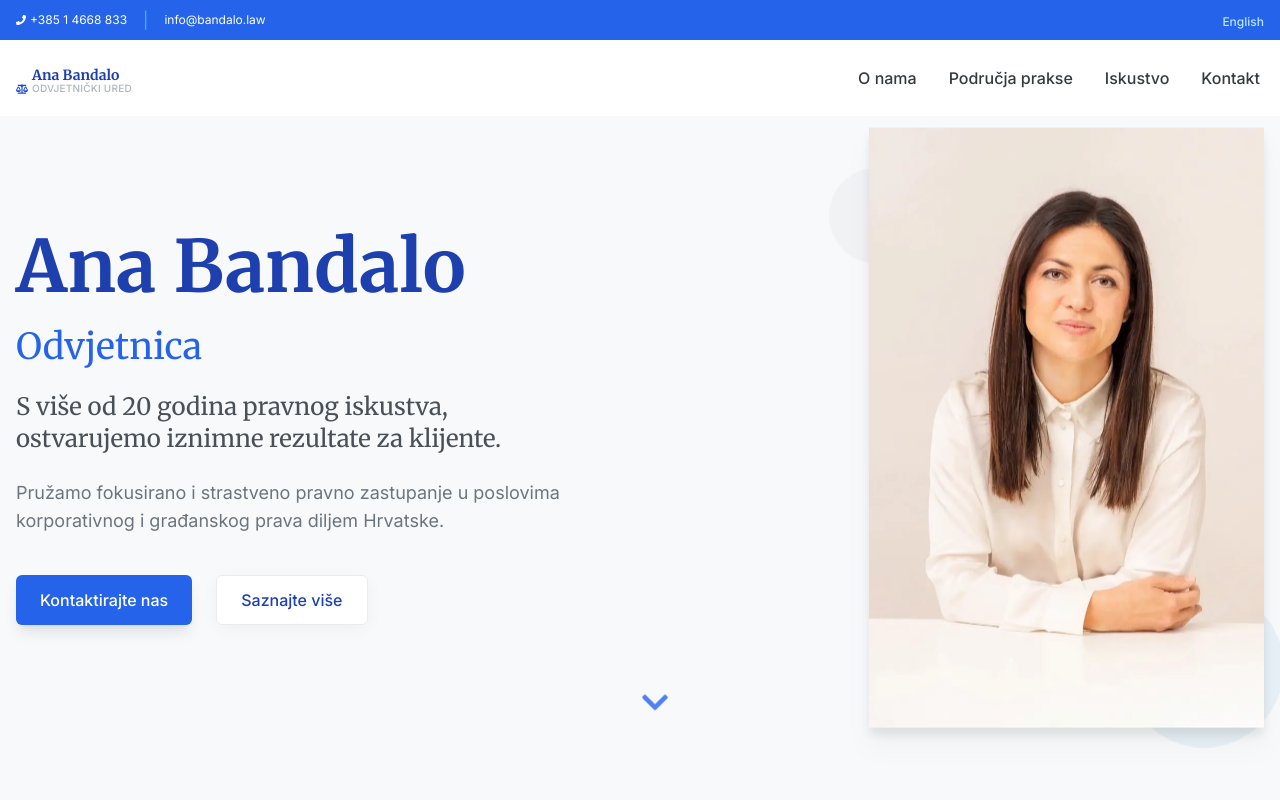
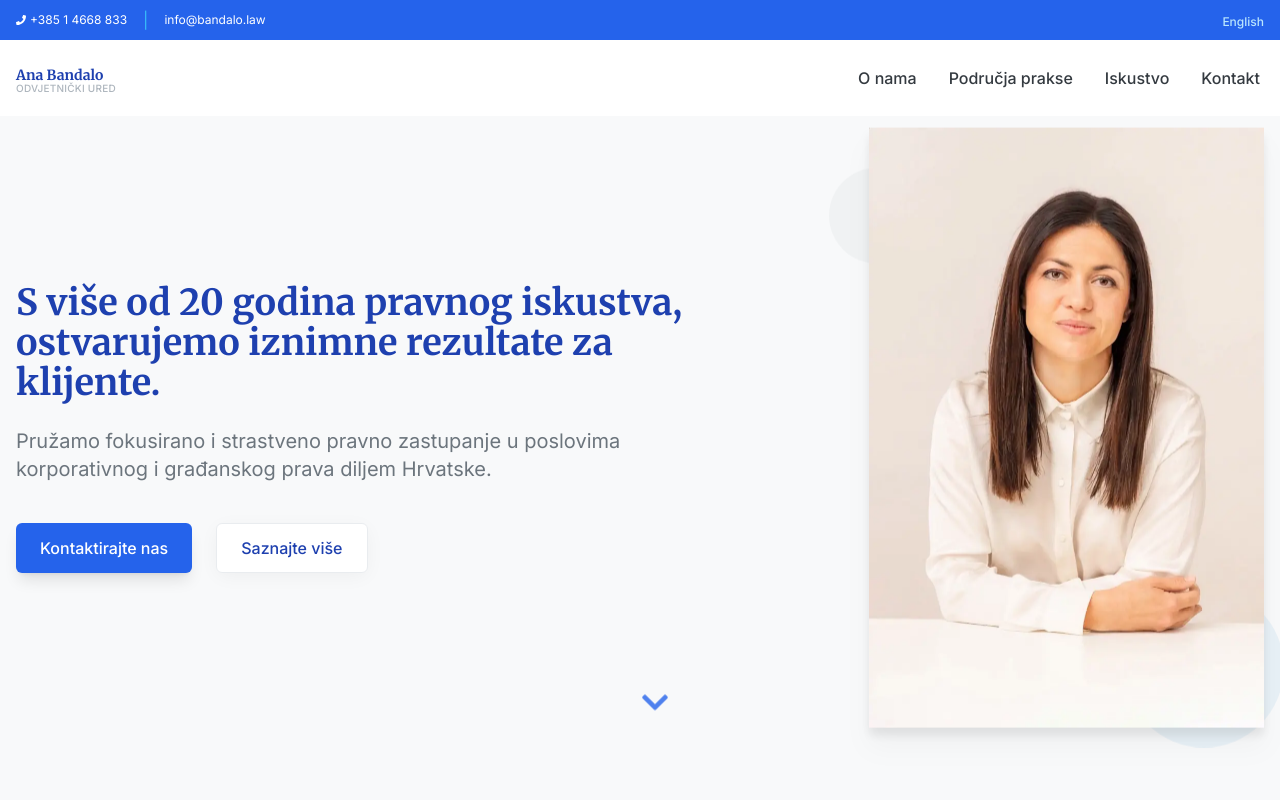
Before and after one commit to sikiriki12/ana_web_novi, a React (Vite) app: page / in a window 1280 px wide. Shown: the top 800 px of the page. Built offline with nearby package versions, Linux system fonts and the light colour scheme.

Commit message:
changes to hero section

```diff
--- a/src/components/layout/Header.jsx
+++ b/src/components/layout/Header.jsx
@@ -75,11 +75,8 @@ export default function Header({ language, setLanguage }) {
               {/* Logo */}
               <div className="flex-1 flex items-center justify-between relative">
                 <div className="flex-shrink-0 ml-1 sm:ml-0">
-                  <Link to="/" className="flex items-center group absolute top-1/2 translate-y-[-10px]">
-                    <div className="mr-1 text-primary-700 hidden sm:block">
-                      <FaBalanceScale size={12} className="group-hover:scale-110 transition-transform duration-300" />
-                    </div>
-                    <div>
+                <Link to="/" className="flex items-center group absolute top-1/2 translate-y-[-10px]">
+                  <div>
                       <h1 className="text-sm font-serif font-bold text-primary-800 m-0 leading-none">
                         Ana Bandalo
                       </h1>
--- a/src/pages/Home.jsx
+++ b/src/pages/Home.jsx
@@ -53,23 +53,15 @@ export default function Home() {
           <div className="grid grid-cols-1 lg:grid-cols-12 gap-12 items-center">
             {/* Text content - Animated entrance */}
             <div className="lg:col-span-7 space-y-6">
-              {/* Animated heading */}
-              <div className="space-y-2">
-                <h1 className="text-5xl md:text-6xl lg:text-7xl font-serif font-bold text-primary-800 leading-tight animate-slide-up">
-                  Ana Bandalo
-                </h1>
-                <p className="text-3xl md:text-4xl font-serif text-primary-600 animate-slide-up animate-delay-200">
-                  {language === 'en' ? 'Attorney at Law' : 'Odvjetnica'}
-                </p>
-              </div>
+              {/* Hero content starts directly with the first paragraph */}
 
-              <p className="text-xl md:text-2xl font-serif text-secondary-700 max-w-xl animate-fade-in animate-delay-300">
+              <p className="text-2xl md:text-3xl lg:text-4xl font-serif text-primary-800 font-bold max-w-2xl animate-fade-in animate-delay-300">
                 {language === 'en'
                   ? 'With over 20 years of legal experience, delivering exceptional results for clients.'
                   : 'S više od 20 godina pravnog iskustva, ostvarujemo iznimne rezultate za klijente.'}
               </p>
 
-              <p className="text-lg text-secondary-600 max-w-xl animate-fade-in animate-delay-400">
+              <p className="text-lg md:text-xl text-secondary-600 max-w-2xl animate-fade-in animate-delay-400">
                 {language === 'en'
                   ? 'Providing focused and passionate legal representation in corporate and civil law matters throughout Croatia.'
                   : 'Pružamo fokusirano i strastveno pravno zastupanje u poslovima korporativnog i građanskog prava diljem Hrvatske.'}
@@ -436,7 +428,7 @@ export default function Home() {
               </div>
             </div>
 
-            {/* Manufacturing */}
+            {/* Manufanpmcturing */}
             <div className="group">
               <div className="bg-white rounded-xl shadow-md flex flex-col items-center text-center p-8 h-full relative overflow-hidden">
                 <div className="absolute -right-16 -top-16 w-32 h-32 bg-primary-100 rounded-full"></div>
```
